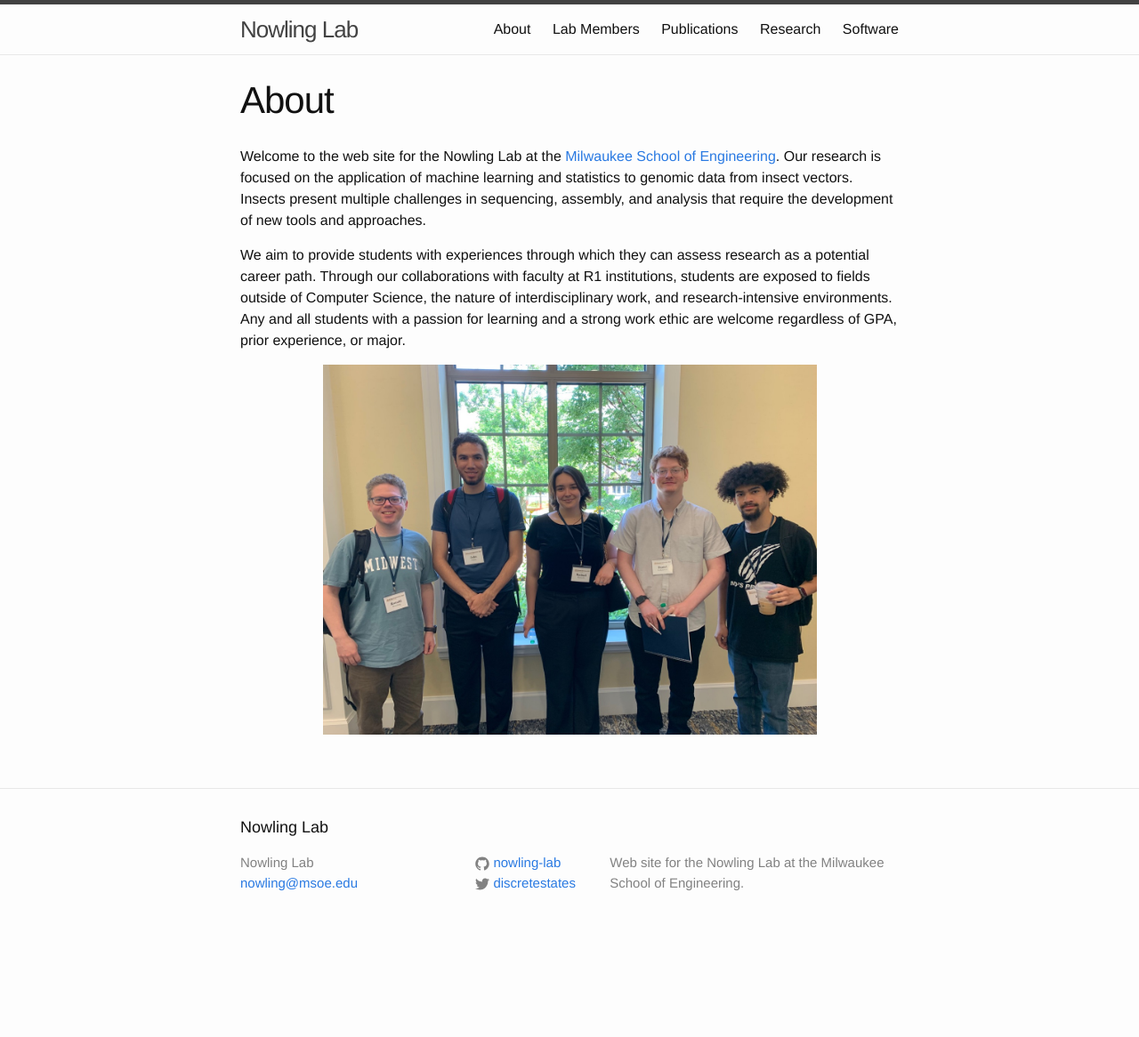
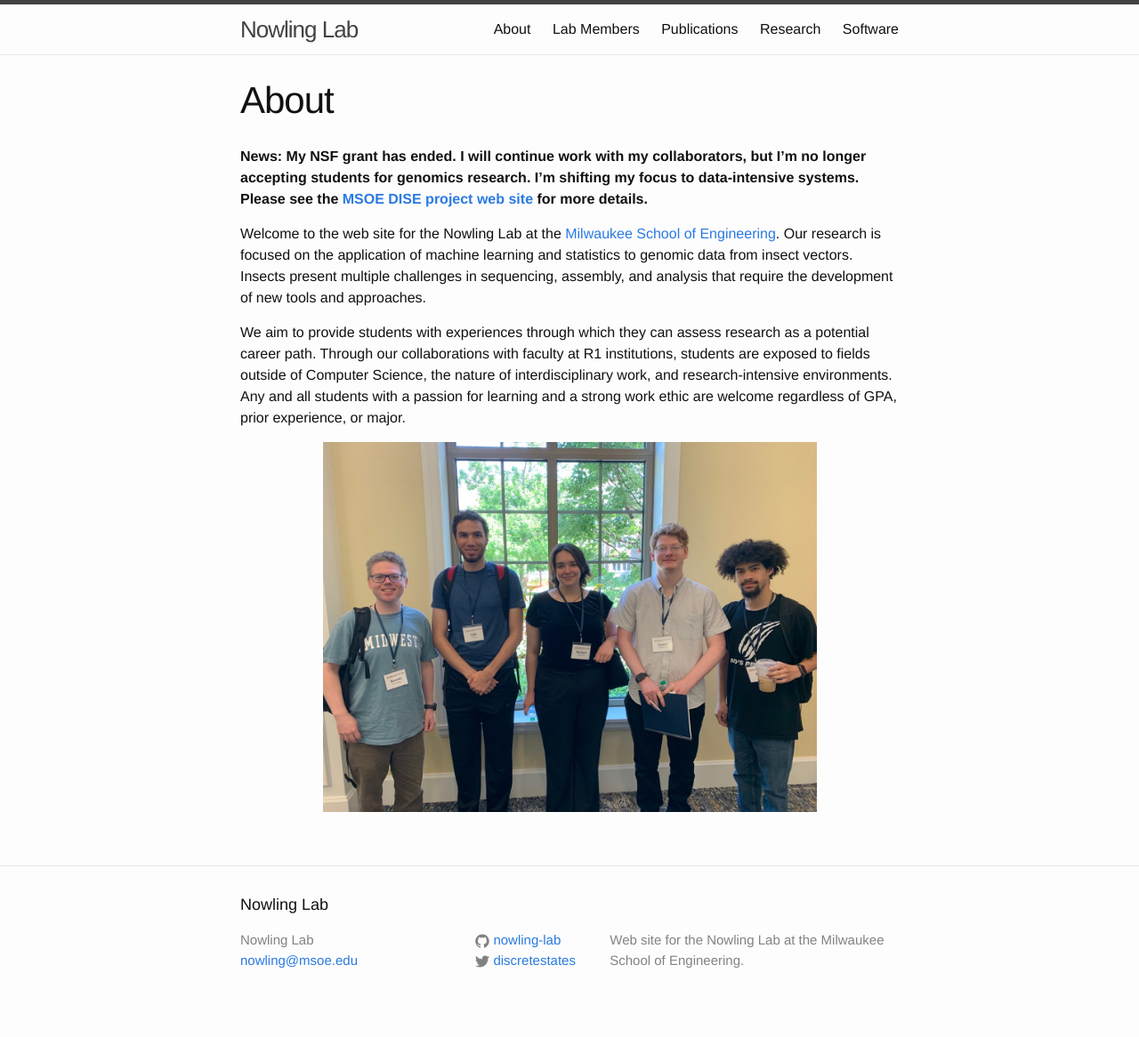
Before and after one commit to nowling-lab/nowling-lab.github.io, a Jekyll site: the page built from index.md, in a window 1280 px wide. Shown: the whole page at 89% size. Built offline with Jekyll 4.4.1, drawn with Linux system fonts in a browser that asks for light colours; before the commit the page ends 1079 px from its top, so only the background shows below that.

Commit message:
Add update text

```diff
--- a/index.md
+++ b/index.md
@@ -2,6 +2,9 @@
 layout: page
 title: About
 ---
+**News: My NSF grant has ended.  I will continue work with my collaborators, but I'm no longer accepting students for genomics research.
+I'm shifting my focus to data-intensive systems.  Please see the [MSOE DISE project web site](https://msoe-dise-project.github.io/) for more details.**
+
 Welcome to the web site for the Nowling Lab at the [Milwaukee School of Engineering](https://www.msoe.edu). Our research is focused on the application of machine learning and statistics to genomic data from insect vectors.  Insects present multiple challenges in sequencing, assembly, and analysis that require the development of new tools and approaches.
 
 We aim to provide students with experiences through which they can assess research as a potential career path.  Through our collaborations with faculty at R1 institutions, students are exposed to fields outside of Computer Science, the nature of interdisciplinary work, and research-intensive environments.  Any and all students with a passion for learning and a strong work ethic are welcome regardless of GPA, prior experience, or major.
```
